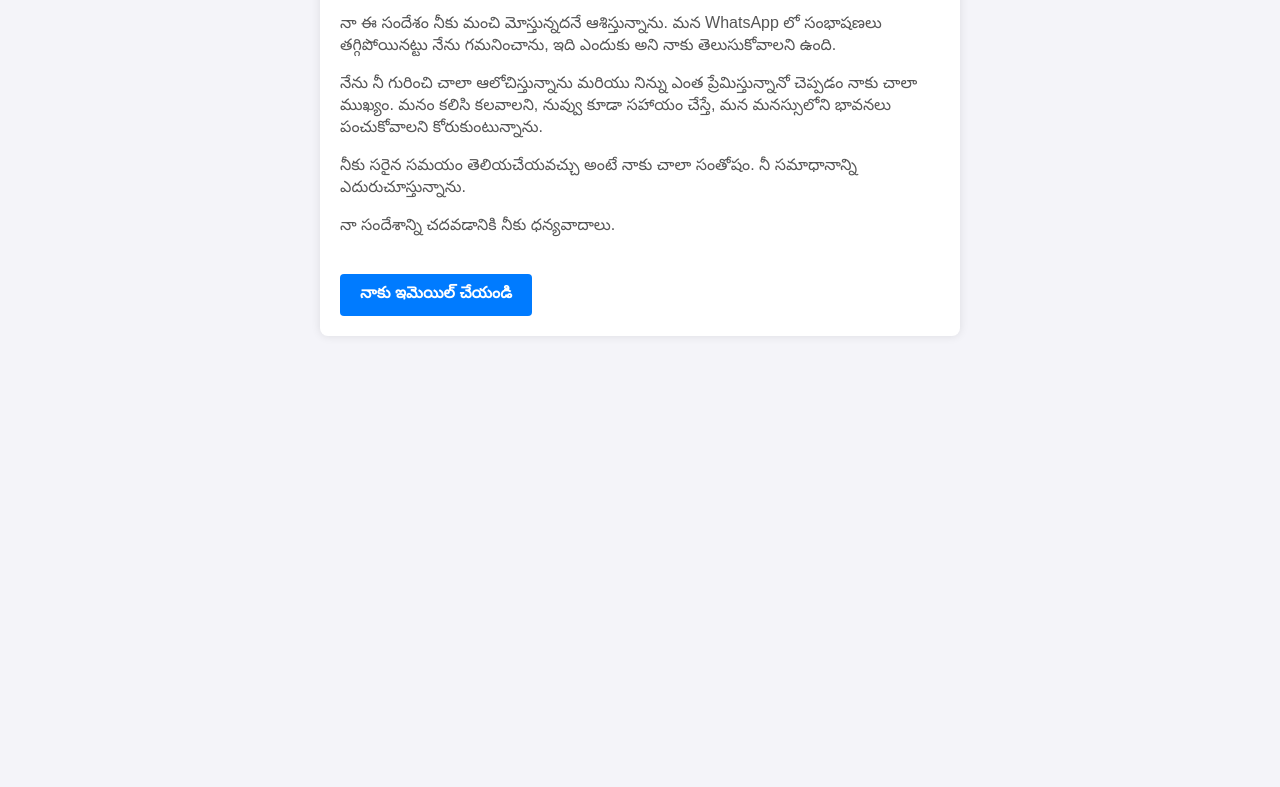
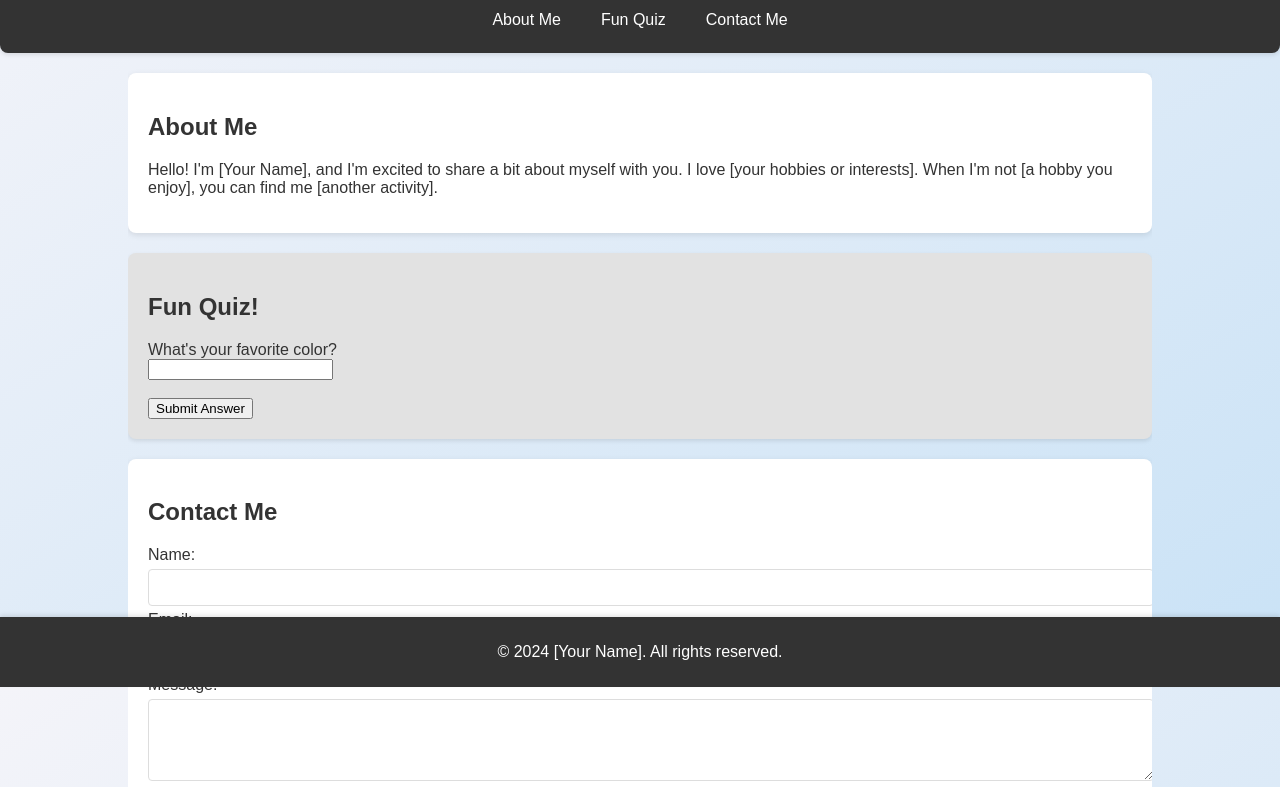
Before and after one commit to AbhayPotabatti/AbhayPotabatti.github.io, a plain HTML site: page index.html in a window 1280 px wide. Shown: the part 113-900 px from the top of the page. Before the commit the page ends 800 px from the top, so only its background shows below. Drawn offline with Linux system fonts and the light colour scheme.

Commit message:
Update index.html

```diff
--- a/index.html
+++ b/index.html
@@ -1,65 +1,139 @@
 <!DOCTYPE html>
-<html lang="te">
+<html lang="en">
 <head>
     <meta charset="UTF-8">
     <meta name="viewport" content="width=device-width, initial-scale=1.0">
-    <title>[ఆమె పేరు] కి సందేశం</title>
+    <title>Welcome to My World</title>
     <style>
         body {
             font-family: Arial, sans-serif;
             margin: 0;
-            padding: 20px;
-            background-color: #f4f4f9;
+            padding: 0;
+            background: linear-gradient(to bottom right, #f4f4f9, #c9e2f6);
+            color: #333;
+            background-attachment: fixed; /* Keep the background fixed */
+        }
+        header {
+            background-color: #4CAF50;
+            color: #fff;
+            padding: 10px 0;
             text-align: center;
+            box-shadow: 0 2px 4px rgba(0, 0, 0, 0.1);
         }
         .container {
-            max-width: 600px;
-            margin: 0 auto;
+            width: 80%;
+            margin: auto;
+            overflow: hidden;
+        }
+        .nav {
+            display: flex;
+            justify-content: center;
+            padding: 10px 0;
+            background-color: #333;
+            border-radius: 0 0 8px 8px; /* Rounded bottom corners */
+            box-shadow: 0 2px 4px rgba(0, 0, 0, 0.1);
+        }
+        .nav a {
+            color: #fff;
+            padding: 14px 20px;
+            text-decoration: none;
+            text-align: center;
+            transition: background-color 0.3s;
+        }
+        .nav a:hover {
+            background-color: #575757;
+        }
+        .section {
             padding: 20px;
+            margin: 20px 0;
             background-color: #fff;
             border-radius: 8px;
-            box-shadow: 0 0 10px rgba(0, 0, 0, 0.1);
-            text-align: left;
+            box-shadow: 0 2px 6px rgba(0, 0, 0, 0.1);
         }
-        h1 {
-            color: #333;
+        .quiz {
+            background-color: #e2e2e2;
+            padding: 20px;
+            border-radius: 8px;
+            box-shadow: 0 2px 4px rgba(0, 0, 0, 0.1);
         }
-        p {
-            font-size: 16px;
-            color: #555;
+        .contact-form input, .contact-form textarea {
+            width: 100%;
+            padding: 10px;
+            margin: 5px 0;
+            border: 1px solid #ddd;
+            border-radius: 4px;
+            transition: border-color 0.3s;
         }
-        .button {
-            display: inline-block;
-            padding: 10px 20px;
-            margin-top: 20px;
+        .contact-form input:focus, .contact-form textarea:focus {
+            border-color: #4CAF50;
+            outline: none;
+        }
+        .contact-form button {
+            background-color: #4CAF50;
             color: #fff;
-            background-color: #007bff;
-            text-decoration: none;
+            padding: 10px 15px;
+            border: none;
             border-radius: 4px;
-            font-weight: bold;
+            cursor: pointer;
+            transition: background-color 0.3s;
+        }
+        .contact-form button:hover {
+            background-color: #45a049;
+        }
+        footer {
+            background-color: #333;
+            color: #fff;
             text-align: center;
-        }
-        .button:hover {
-            background-color: #0056b3;
+            padding: 10px 0;
+            position: fixed;
+            width: 100%;
+            bottom: 0;
+            box-shadow: 0 -2px 4px rgba(0, 0, 0, 0.1);
         }
     </style>
 </head>
 <body>
+    <header>
+        <h1>Welcome to My World</h1>
+    </header>
+
+    <nav class="nav">
+        <a href="#about">About Me</a>
+        <a href="#quiz">Fun Quiz</a>
+        <a href="#contact">Contact Me</a>
+    </nav>
+
     <div class="container">
-        <h1>హలో [ఆమె పేరు],</h1>
-        <p>
-            నా ఈ సందేశం నీకు మంచి మోస్తున్నదనే ఆశిస్తున్నాను. మన WhatsApp లో సంభాషణలు తగ్గిపోయినట్టు నేను గమనించాను, ఇది ఎందుకు అని నాకు తెలుసుకోవాలని ఉంది.
-        </p>
-        <p>
-            నేను నీ గురించి చాలా ఆలోచిస్తున్నాను మరియు నిన్ను ఎంత ప్రేమిస్తున్నానో చెప్పడం నాకు చాలా ముఖ్యం. మనం కలిసి కలవాలని, నువ్వు కూడా సహాయం చేస్తే, మన మనస్సులోని భావనలు పంచుకోవాలని కోరుకుంటున్నాను.
-        </p>
-        <p>
-            నీకు సరైన సమయం తెలియచేయవచ్చు అంటే నాకు చాలా సంతోషం. నీ సమాధానాన్ని ఎదురుచూస్తున్నాను.
-        </p>
-        <p>
-            నా సందేశాన్ని చదవడానికి నీకు ధన్యవాదాలు.
-        </p>
-        <a href="mailto:youremail@example.com" class="button">నాకు ఇమెయిల్ చేయండి</a>
+        <section id="about" class="section">
+            <h2>About Me</h2>
+            <p>Hello! I'm [Your Name], and I'm excited to share a bit about myself with you. I love [your hobbies or interests]. When I'm not [a hobby you enjoy], you can find me [another activity].</p>
+        </section>
+
+        <section id="quiz" class="section quiz">
+            <h2>Fun Quiz!</h2>
+            <form>
+                <label for="question">What's your favorite color?</label><br>
+                <input type="text" id="question" name="question"><br><br>
+                <button type="button" onclick="alert('Nice choice!')">Submit Answer</button>
+            </form>
+        </section>
+
+        <section id="contact" class="section">
+            <h2>Contact Me</h2>
+            <form class="contact-form">
+                <label for="name">Name:</label>
+                <input type="text" id="name" name="name" required><br>
+                <label for="email">Email:</label>
+                <input type="email" id="email" name="email" required><br>
+                <label for="message">Message:</label>
+                <textarea id="message" name="message" rows="4" required></textarea><br>
+                <button type="submit">Send Message</button>
+            </form>
+        </section>
     </div>
+
+    <footer>
+        <p>&copy; 2024 [Your Name]. All rights reserved.</p>
+    </footer>
 </body>
 </html>
```
